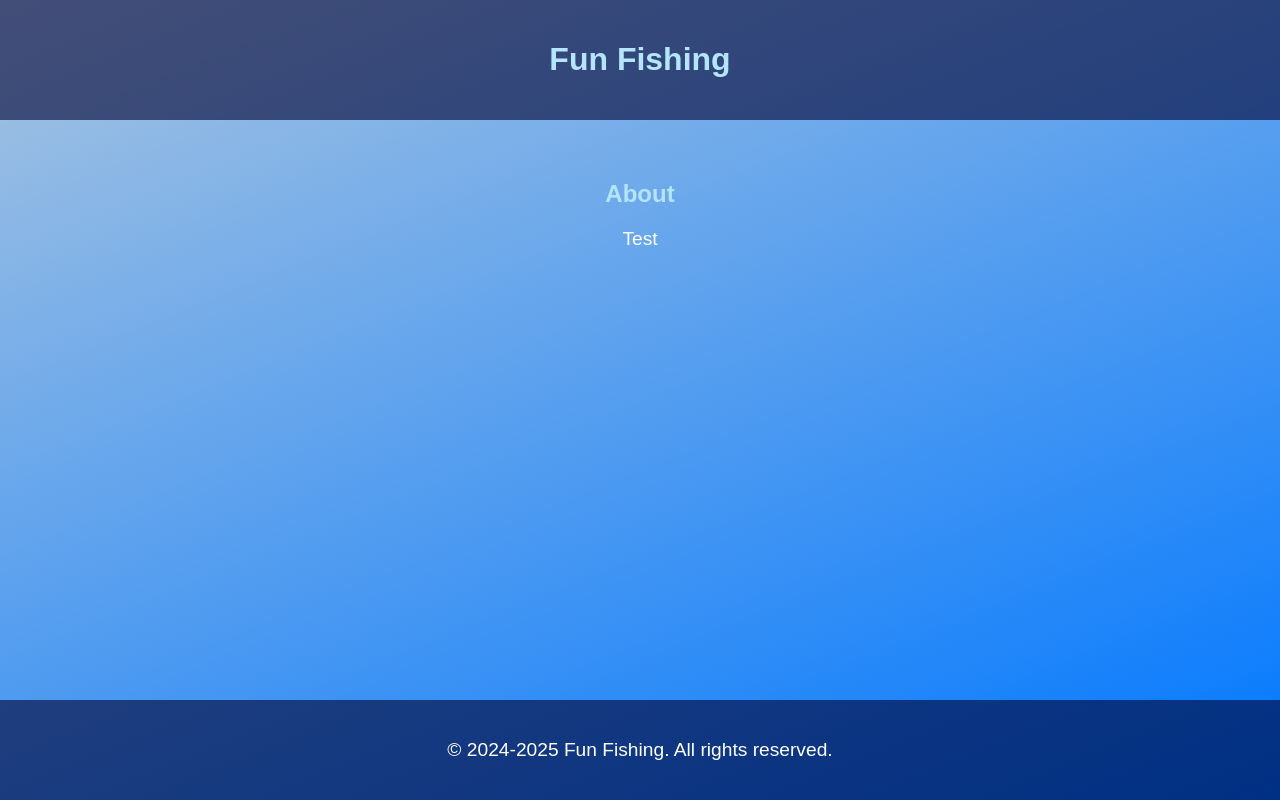
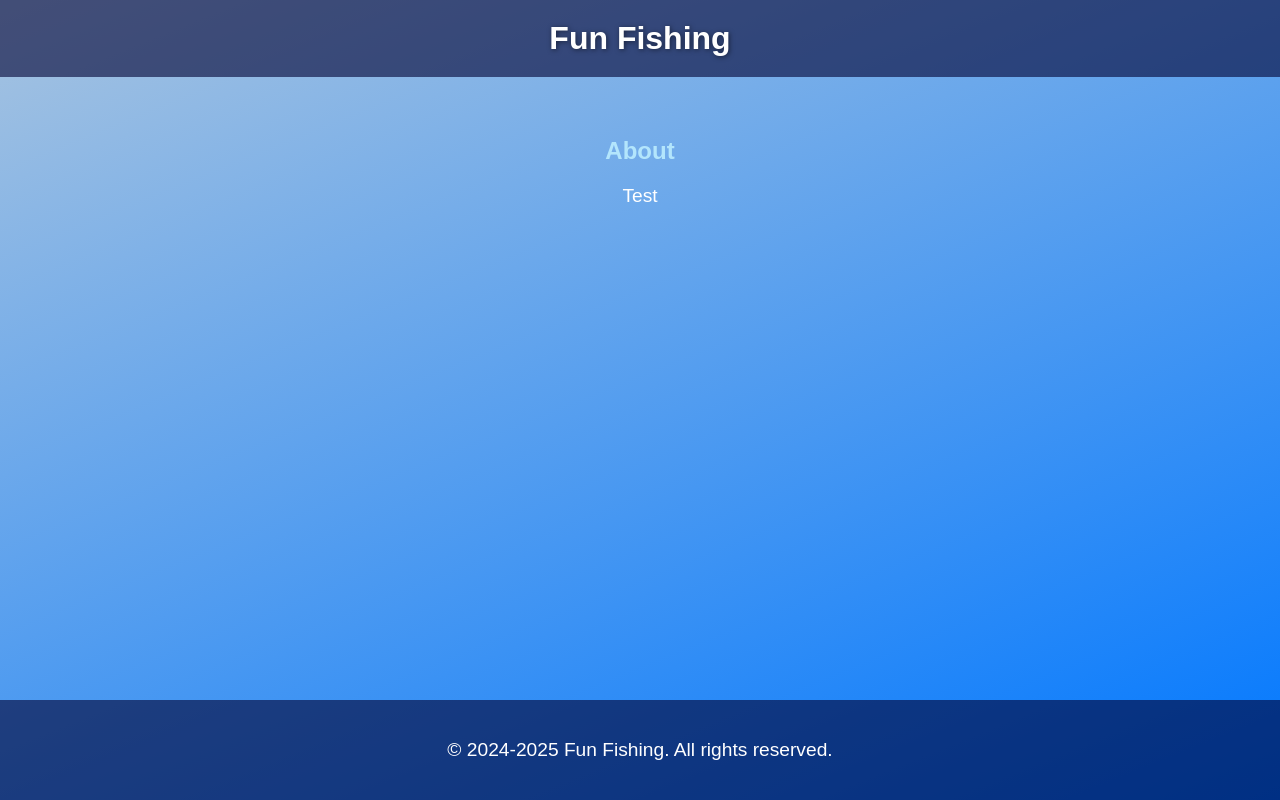
Before and after one commit to Bottomloader/web, a plain HTML site: page src/web/index.html in a window 1280 px wide. Drawn offline with Linux system fonts and the light colour scheme.

Commit message:
Update index.html

```diff
--- a/src/web/index.html
+++ b/src/web/index.html
@@ -20,6 +20,19 @@
       display: flex;
       flex-direction: column;
 }
+    header {
+      background: transparent;
+      color: #fff;
+      padding: 20px;
+      text-align: center;
+}
+
+   header h1 {
+    color: #ffffff;
+    margin: 0;
+    padding: 0;
+    text-shadow: 1px 1px 5px rgba(0, 0, 0, 0.5);
+}
 
     header, footer {
       background: rgba(0, 0, 50, 0.6);
@@ -34,7 +47,7 @@
       text-align: center;
     }
 
-    h1, h2 {
+    h2 {
       color: #b3e5fc;
     }
 
```
